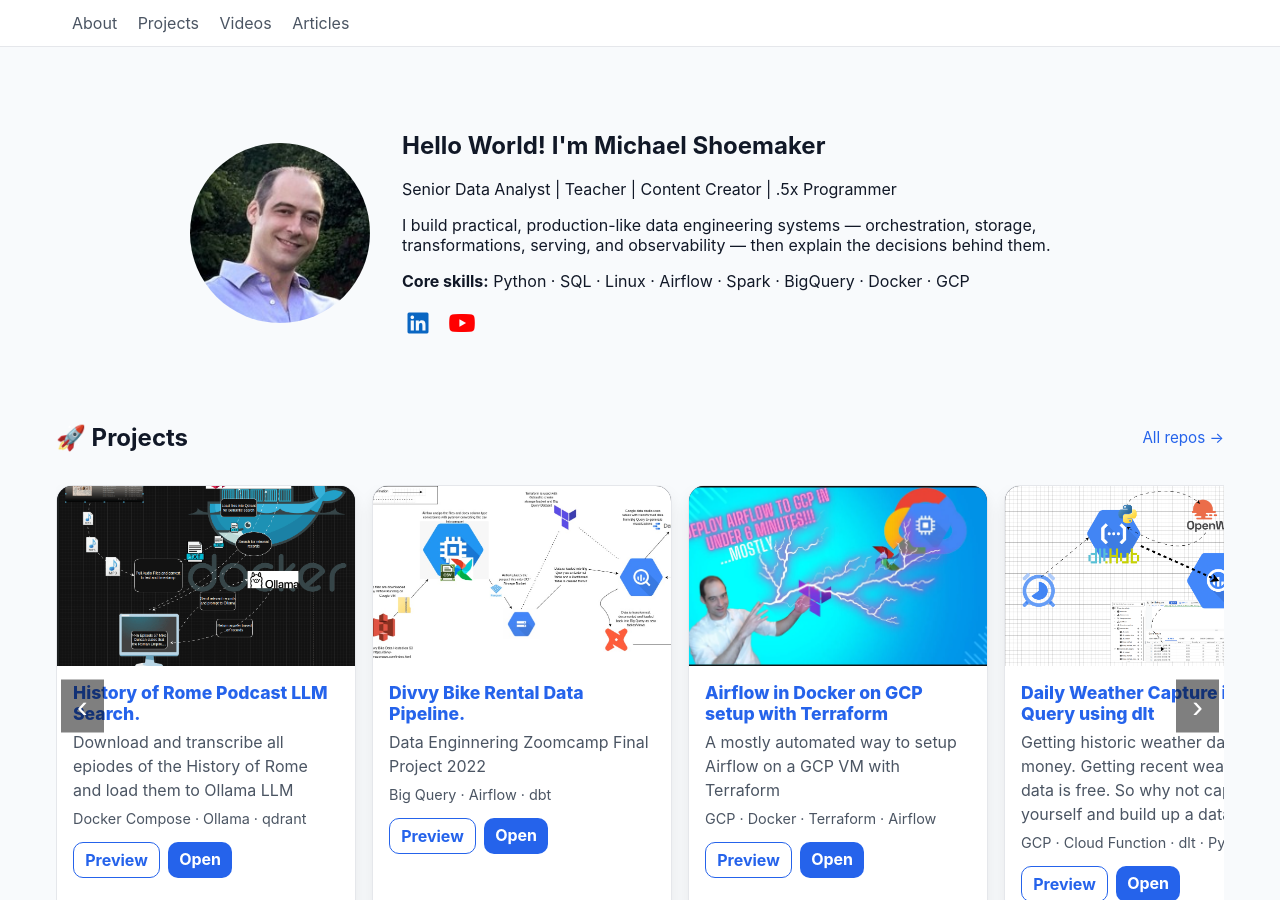
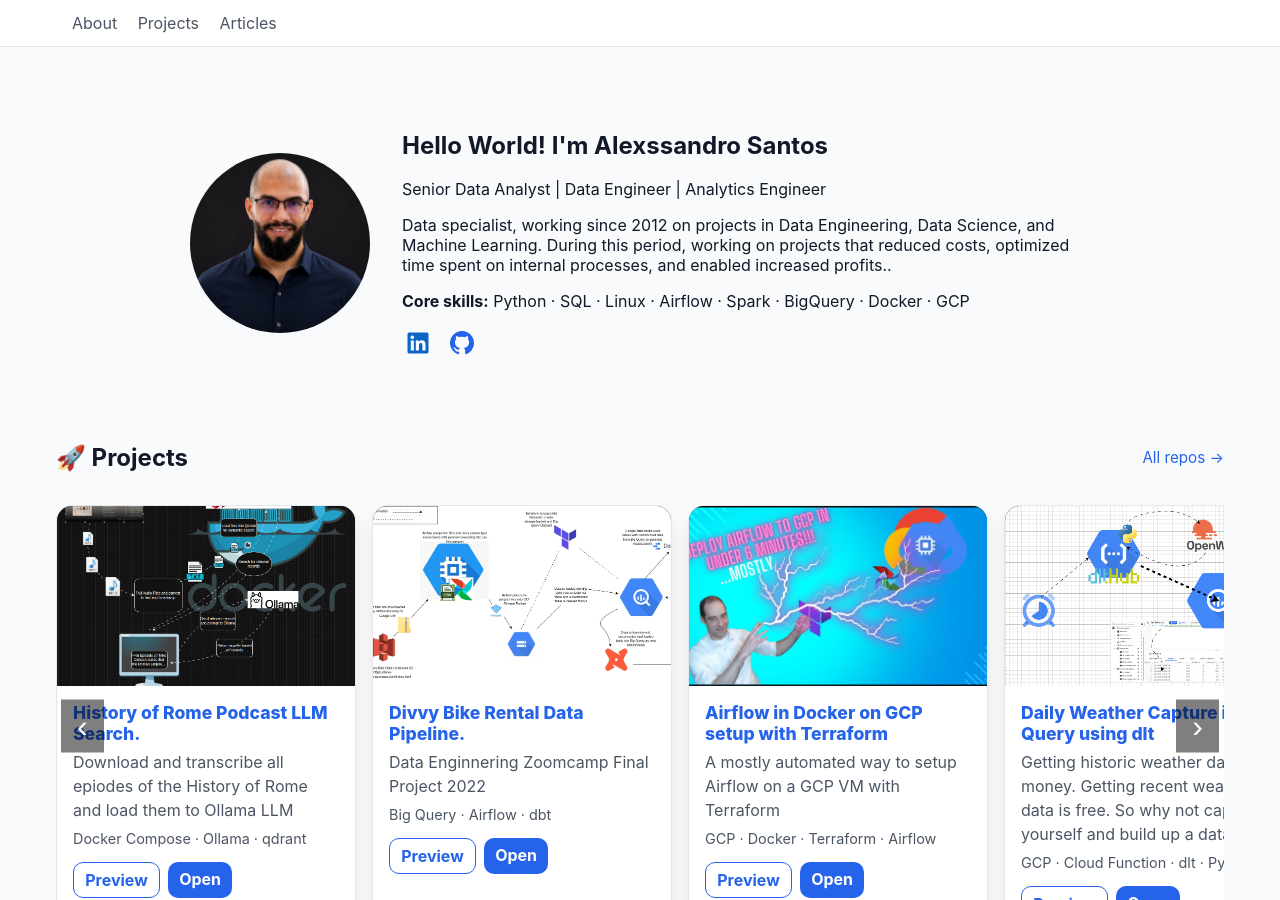
Before and after one commit to alexssandroos/alexssandroos.github.io, a Jekyll site: the page built from index.md, in a window 1280 px wide and 900 px high. Built offline with Jekyll 4.4.1, drawn with Linux system fonts in a browser that asks for light colours; nearby versions of some CDN libraries; library files that are not in the unit come from our copies.

Commit message:
update on photo and description

```diff
--- a/_layouts/default.html
+++ b/_layouts/default.html
@@ -10,7 +10,7 @@
         <nav class="nav">
           <a href="#about">About</a>
           <a href="#projects">Projects</a>
-          <a href="#videos">Videos</a>
+          <!-- <a href="#videos">Videos</a> -->
           <a href="#articles">Articles</a>
         </nav>
       </div>
--- a/index.md
+++ b/index.md
@@ -21,22 +21,22 @@ title: "Home"
 
 <section id="about" class="section">
   <div class="about-container">
-    <img src="{{ '/assets/images/me.jpeg' | relative_url }}"
-         alt="Michael Shoemaker"
+    <img src="{{ '/assets/images/me.png' | relative_url }}"
+         alt="Alexssandro Santos"
          class="profile-pic">
 
     <div class="about-text">
-      <h1>Hello World! I'm Michael Shoemaker</h1>
-      <p>Senior Data Analyst | Teacher | Content Creator | .5x Programmer</p>
-      <p>I build practical, production-like data engineering systems — orchestration, storage, transformations, serving, and observability — then explain the decisions behind them.</p>
+      <h1>Hello World! I'm Alexssandro Santos</h1>
+      <p>Senior Data Analyst | Data Engineer | Analytics Engineer </p>
+      <p>Data specialist, working since 2012 on projects in Data Engineering, Data Science, and Machine Learning. During this period, working on projects that reduced costs, optimized time spent on internal processes, and enabled increased profits..</p>
       <p><strong>Core skills:</strong> Python · SQL · Linux · Airflow · Spark · BigQuery · Docker · GCP</p>
 
       <p class="social-links">
-        <a href="https://www.linkedin.com/in/michaelshoemaker1" target="_blank" aria-label="LinkedIn">
+        <a href="https://www.linkedin.com/in/alexssandroos" target="_blank" aria-label="LinkedIn">
           <i class="fa-brands fa-linkedin"></i>
         </a>
-        <a href="https://www.youtube.com/@dataslinger6379" target="_blank" aria-label="YouTube">
-          <i class="fa-brands fa-youtube"></i>
+        <a href="https://github.com/alexssandroos" target="_blank" aria-label="Github">
+          <i class="fa-brands fa-github"></i>
         </a>
       </p>
     </div>
```
Also changed, not shown: assets/images/me.png (added).
